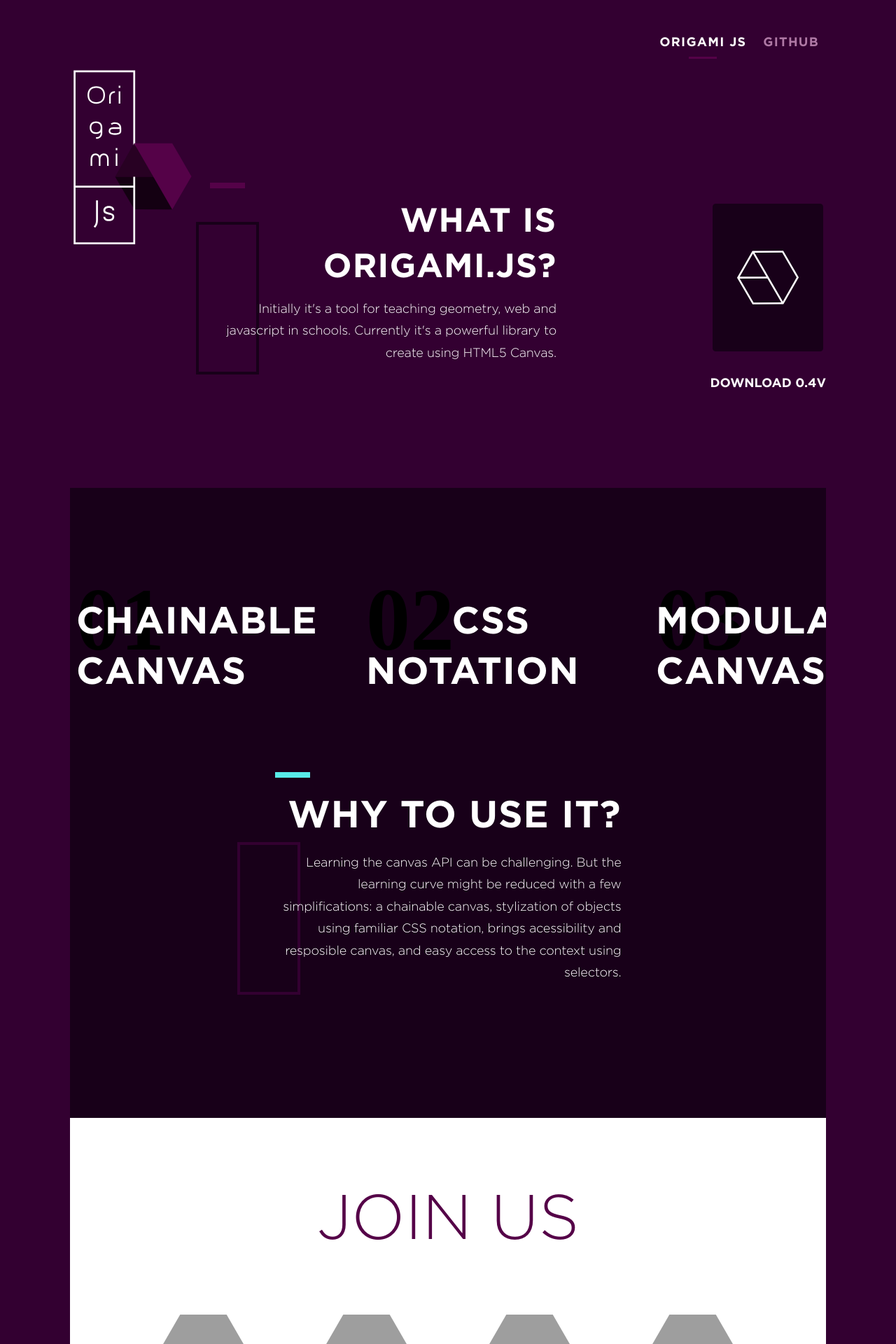
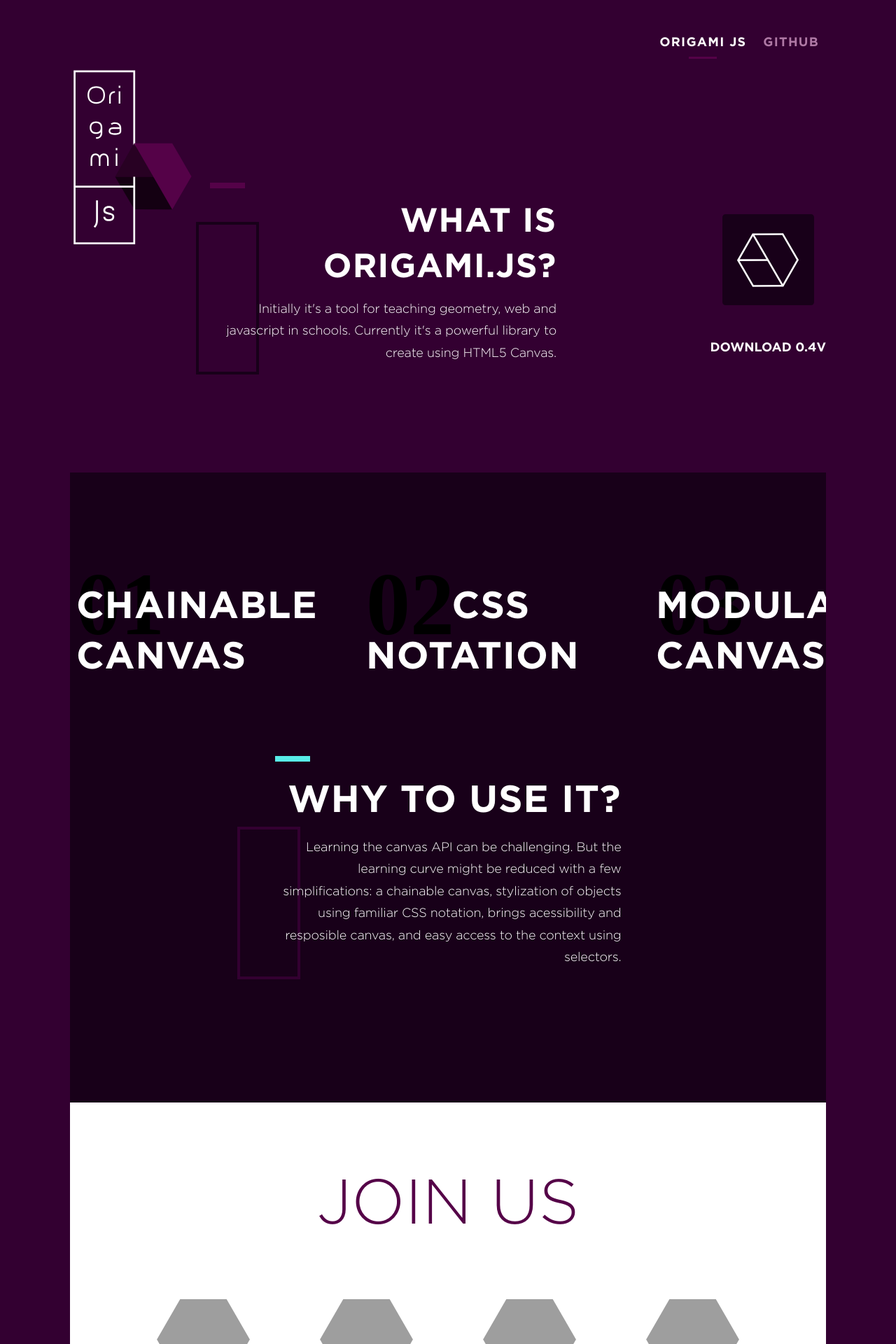
Before and after one commit to raphamorim/origamijs, a Jekyll site: the page built from index.html, in a window 1280 px wide. Shown: the top 1920 px of the page at 70% size. Built offline with Jekyll 4.4.1, drawn with Linux system fonts in a browser that asks for light colours; nearby versions of some CDN libraries; grey boxes are pictures that could not be loaded.

Commit message:
adjustments on btn

```diff
--- a/assets/stylesheet/main.scss
+++ b/assets/stylesheet/main.scss
@@ -112,9 +112,9 @@
 
 .download-icon {
 	display: inline-block;
-	padding: 5vh 2vh;
+	padding: 0.5vh 0.5vh;
 	border: 6px solid $dark-purple;
-	margin: 30px 0;
+	margin: 5vh 0;
 }
 
 @media screen and (min-width: 660px) {
```
